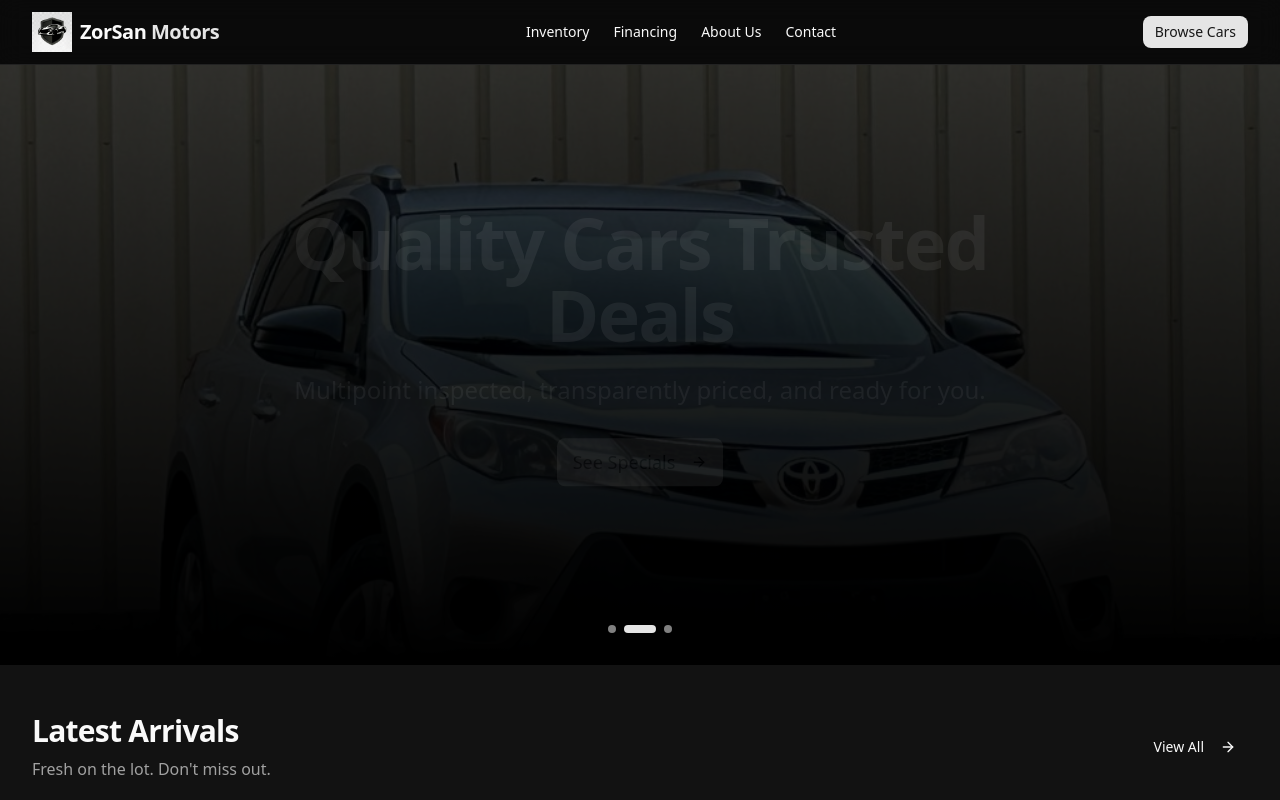
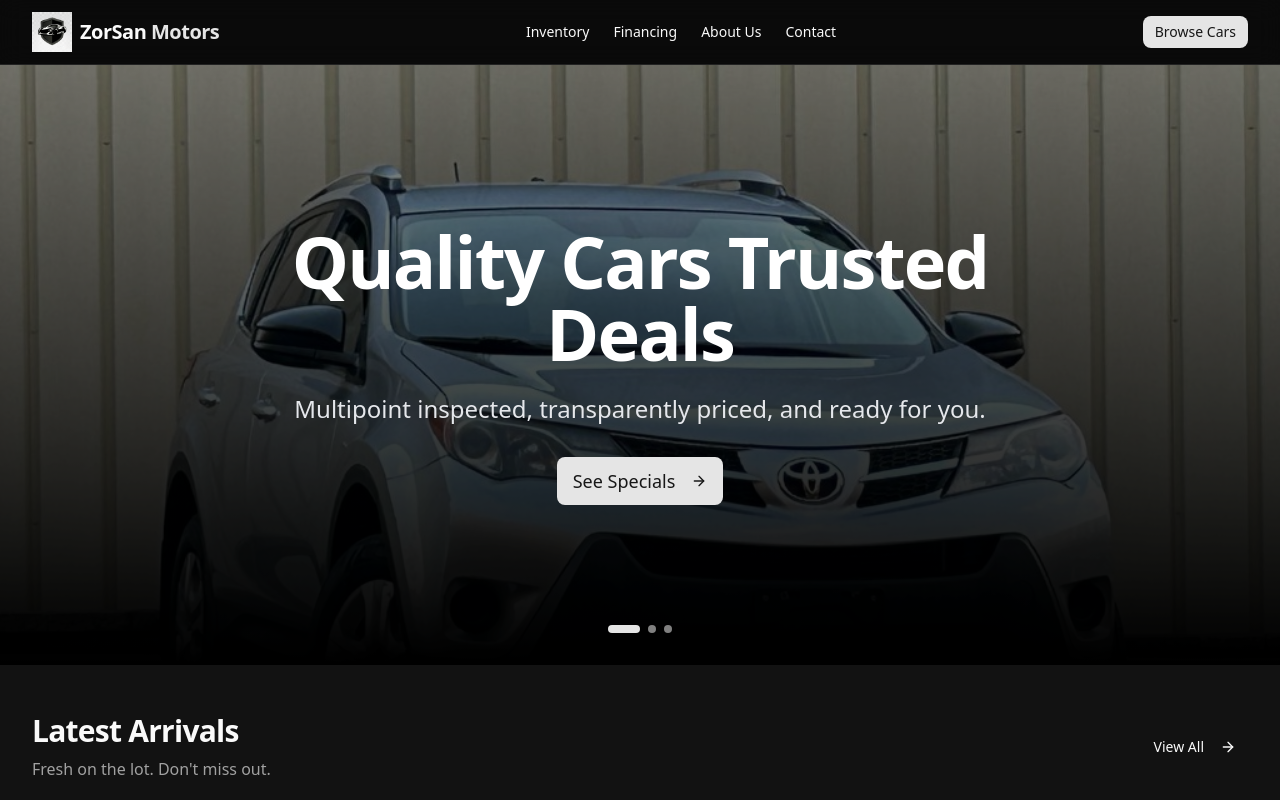
Before and after one commit to ozgurkavak/ZorsanMotors, a Next.js app: page / in a window 1280 px wide. Shown: the top 800 px of the page. Built offline with nearby package versions, Linux system fonts and the light colour scheme; no server answers; the database is empty.

Commit message:
Perf: Optimize Hero Slider image loading and duration (8s)

```diff
--- a/components/home/HeroSlider.tsx
+++ b/components/home/HeroSlider.tsx
@@ -3,6 +3,7 @@
 import { useState, useEffect } from "react";
 import { motion, AnimatePresence } from "framer-motion";
 import { Button } from "@/components/ui/button";
+import Image from "next/image";
 import Link from "next/link";
 import { ArrowRight } from "lucide-react";
 
@@ -39,7 +40,7 @@ export function HeroSlider() {
     useEffect(() => {
         const timer = setInterval(() => {
             setCurrent((prev) => (prev + 1) % slides.length);
-        }, 5000);
+        }, 8000);
         return () => clearInterval(timer);
     }, []);
 
@@ -54,9 +55,13 @@ export function HeroSlider() {
                     transition={{ duration: 1.5 }}
                     className="absolute inset-0"
                 >
-                    <div
-                        className="absolute inset-0 bg-cover bg-center"
-                        style={{ backgroundImage: `url(${slides[current].image})` }}
+                    <Image
+                        src={slides[current].image}
+                        alt="Hero background"
+                        fill
+                        className="object-cover"
+                        priority
+                        quality={90}
                     />
                     <div className="absolute inset-0 bg-gradient-to-t from-black via-black/50 to-transparent" />
                 </motion.div>
```
